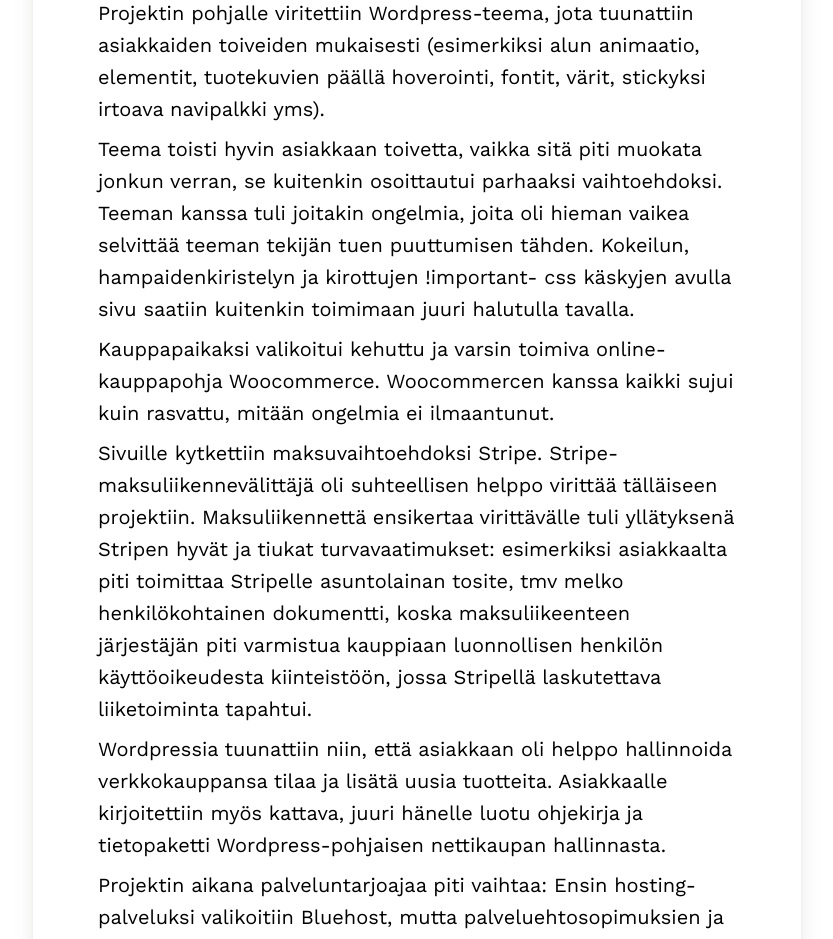
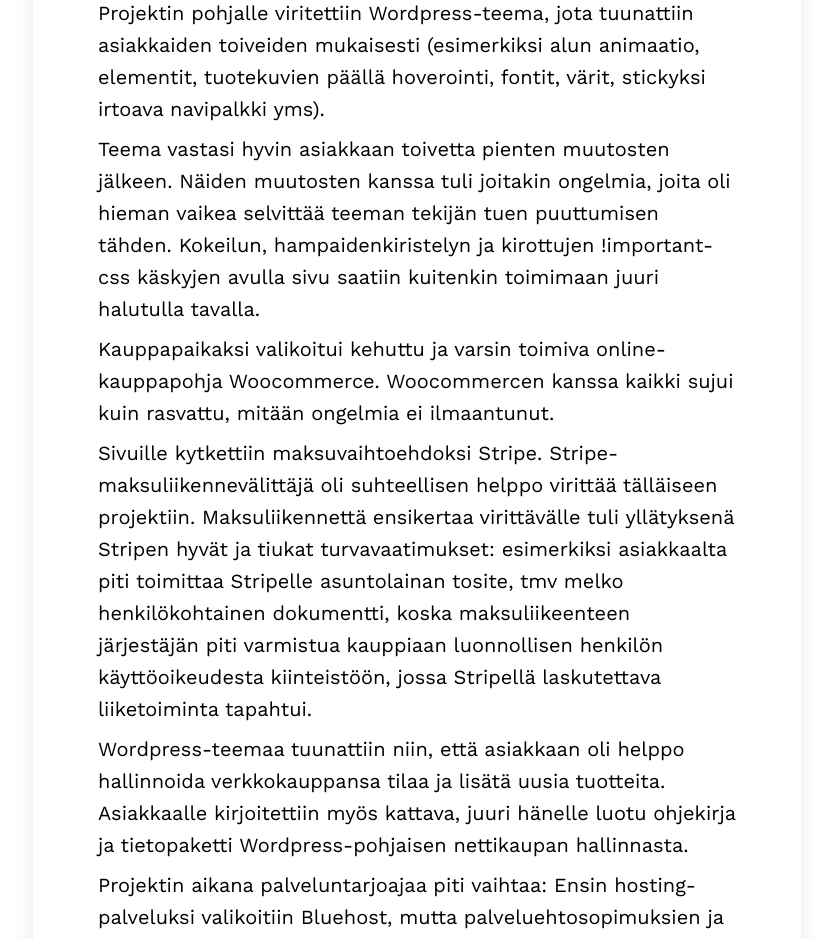
Before and after one commit to MilicaKrivokapic/Portfolio2022, a Next.js app: page /Hexenhammer in a window 1280 px wide. Shown: the part 740-1679 px from the top of the page, without its empty margins (223-1056 px from the left). Built offline with nearby package versions, Linux system fonts and the light colour scheme.

Commit message:
added and edited text

```diff
--- a/pages/Digitalents.js
+++ b/pages/Digitalents.js
@@ -25,7 +25,7 @@
         <div className="flex flex-col justify-center items-center">
           <a
             href="https://digitalentshelsinki.fi"
-            className="font-Quick font-bold text-center hover:text-yellow-400 hover:underline my-3"
+            className="font-Quick font-semibold text-center hover:text-yellow-400 hover:underline my-3"
           >
             Käy kurkkaamassa kirjoittamiani Digitalentsin sivuja netissä
           </a>
--- a/pages/Hexenhammer.js
+++ b/pages/Hexenhammer.js
@@ -26,7 +26,7 @@
       linkSection={
         <a
           href="https://hexenhammerbooks.com/"
-          className="font-Quick font-bold text-center  hover:text-red-700 hover:underline"
+          className="font-Quick font-semibold text-center  hover:text-red-700 hover:underline"
         >
           Käy kurkkaamassa kirjakauppaa netistä
         </a>
@@ -48,12 +48,11 @@
           irtoava navipalkki yms).
         </p>
         <p className="mb-2">
-          Teema toisti hyvin asiakkaan toivetta, vaikka sitä piti muokata jonkun
-          verran, se kuitenkin osoittautui parhaaksi vaihtoehdoksi. Teeman
-          kanssa tuli joitakin ongelmia, joita oli hieman vaikea selvittää
-          teeman tekijän tuen puuttumisen tähden. Kokeilun, hampaidenkiristelyn
-          ja kirottujen !important- css käskyjen avulla sivu saatiin kuitenkin
-          toimimaan juuri halutulla tavalla.
+          Teema vastasi hyvin asiakkaan toivetta pienten muutosten jälkeen.
+          Näiden muutosten kanssa tuli joitakin ongelmia, joita oli hieman
+          vaikea selvittää teeman tekijän tuen puuttumisen tähden. Kokeilun,
+          hampaidenkiristelyn ja kirottujen !important- css käskyjen avulla sivu
+          saatiin kuitenkin toimimaan juuri halutulla tavalla.
         </p>
         <p className="mb-2">
           Kauppapaikaksi valikoitui kehuttu ja varsin toimiva online-kauppapohja
@@ -71,19 +70,19 @@
           kiinteistöön, jossa Stripellä laskutettava liiketoiminta tapahtui.
         </p>
         <p className="mb-2 mt-2">
-          Wordpressia tuunattiin niin, että asiakkaan oli helppo hallinnoida
-          verkkokauppansa tilaa ja lisätä uusia tuotteita. Asiakkaalle
-          kirjoitettiin myös kattava, juuri hänelle luotu ohjekirja ja
-          tietopaketti Wordpress-pohjaisen nettikaupan hallinnasta.
+          Wordpress-teemaa tuunattiin niin, että asiakkaan oli helppo
+          hallinnoida verkkokauppansa tilaa ja lisätä uusia tuotteita.
+          Asiakkaalle kirjoitettiin myös kattava, juuri hänelle luotu ohjekirja
+          ja tietopaketti Wordpress-pohjaisen nettikaupan hallinnasta.
         </p>
         <p>
           Projektin aikana palveluntarjoajaa piti vaihtaa: Ensin
           hosting-palveluksi valikoitiin Bluehost, mutta palveluehtosopimuksien
           ja hintojen muuttuessa tehtiin migraatio Cloudwaysiin. Migraatio oli
           helppo ja mukava tehdä, vaikka edellisen palvelusopimuksen katkaisu
-          vaati hieman keskustelua ja erinäisiä soittoja Intiaan. Lopulta kaikki
-          onnistui, asiakas oli tyytyväinen ja projekti saatiin
-          menestykseekkästi päätökseen.
+          vaati hieman keskustelua ja erinäisiä soittoja vahvasti murtaen
+          englantia puhuvaan asiakaspalveluun. Lopulta kaikki onnistui, asiakas
+          oli tyytyväinen ja projekti saatiin menestyksekkäästi päätökseen.
         </p>
       </div>
     </CaseWrapper>
--- a/pages/Norsupeli.js
+++ b/pages/Norsupeli.js
@@ -45,15 +45,15 @@
     >
       <div className=" selection:bg-pink-700 selection:text-white">
         <p className="mb-2 ">
-          Norsupeli on pienimuotoinen ja keskeneräinen harrasteprojekti, josta
-          kuitenkin halusin vähän kirjoitella. Aloitin norsupelin tekemisen
+          Norsupeli on pienimuotoinen ja keskeneräinen harrasteprojekti, jonka
+          halusin portfoliossa kuitenkin mainita. Aloitin norsupelin tekemisen
           vuonna 2020 oman pixel art-harrastuksen vuoksi. Pikseligrafiikan
           tekeminen on äärimmäisen rentouttavaa, aivan kuin digitaalisen
-          ristipistotyön tekemistä. Käytän pixel artin tekemiseen ihanaa
-          ohjelmaa nimeltään{" "}
+          ristipistotyön tekemistä. Käytän pixel artin luomiseen ihanaa ohjelmaa
+          nimeltään{" "}
           <a
             href="https://www.aseprite.org/"
-            className=" text-pink-800 font-bold hover:text-pink-400"
+            className=" text-pink-800 font-semibold hover:text-pink-400"
           >
             Aseprite
           </a>
@@ -82,7 +82,7 @@
           Olin niin innoissani pelin teosta, että tein jopa{" "}
           <a
             href="https://soundcloud.com/milica-krivokapic-373268271/sets/norsupelin-musiikkia/s-6E5OSxOggWT?si=0b523539c46544558ec5323a4294143f&utm_source=clipboard&utm_medium=text&utm_campaign=social_sharing"
-            className="text-pink-800 hover:text-pink-400 font-bold"
+            className="text-pink-800 hover:text-pink-400 font-semibold"
           >
             biisejä
           </a>{" "}
@@ -95,7 +95,7 @@
           harjoittelemaan{" "}
           <a
             href="https://github.com/MilicaKrivokapic/lowkilo-theme"
-            className="text-pink-800 hover:text-pink-400 font-bold"
+            className="text-pink-800 hover:text-pink-400 font-semibold"
           >
             Wordpress-teeman tekemistä
           </a>
--- a/pages/Portfolio.js
+++ b/pages/Portfolio.js
@@ -67,11 +67,14 @@
           kummittelemaan mieleni perukoille siinä määrin, että minun oli pakko
           siirtää idea olemassaolevaksi (muokaten ideaa niin, ettei se liikaa
           muistuttaisi alkuperäistä suunnitelmaa asiakkaalle). Mammuttimainen
-          M-kirjain onkin ollut varmasti koko portfolion työläin osio valmistaa.
+          M-kirjain onkin ollut varmasti koko portfolion työläin osio toteuttaa.
           Se, kuten kaikki muutkin päällekkäin olevat elementit on toteutettu
           gridillä, jonka ensimmäiseen soluun elementit on pakotettu
           päällekkäin, ja sitten käytetty sopivia CSS:n sekoitustiloja toivotun
-          efektin saamiseksi.
+          efektin saamiseksi. Heron animaatio sekä toinen gif kuvassani
+          määrittelivät lopulta koko sivuston väriteeman: päätin mennä
+          tummansinisellä, mustalla ja valkoisella, sekä sekoitella hieman muita
+          värejä mukaan sopivassa suhteessa.
         </p>
         <p className="mb-2">
           Halusin tehdä erikseen klikattavat kortit, joiden sisällä löytyy
@@ -79,18 +82,8 @@
           jotka GitHubiin kirjoitettuna tuntuisivat liian yksityiskohtaisilta.
         </p>
 
-        <p className="mb-2">
-          Heron animaatio sekä toinen gifu kuvassani määrittelivät lopulta koko
-          sivuston väriteeman: päätin mennä tummansinisellä, mustalla ja
-          valkoisella, sekä sekoitella hieman muita värejä mukaan sopivassa
-          suhteessa.
-        </p>
-        <p className="mb-2">
-          Heron animaatio sekä toinen gifu kuvassani määrittelivät lopulta koko
-          sivuston väriteeman: päätin mennä tummansinisellä, mustalla ja
-          valkoisella, sekä sekoitella hieman muita värejä mukaan sopivassa
-          suhteessa.
-        </p>
+        <p className="mb-2"> Sivus</p>
+        <p className="mb-2"></p>
       </div>
     </CaseWrapper>
   )
```
